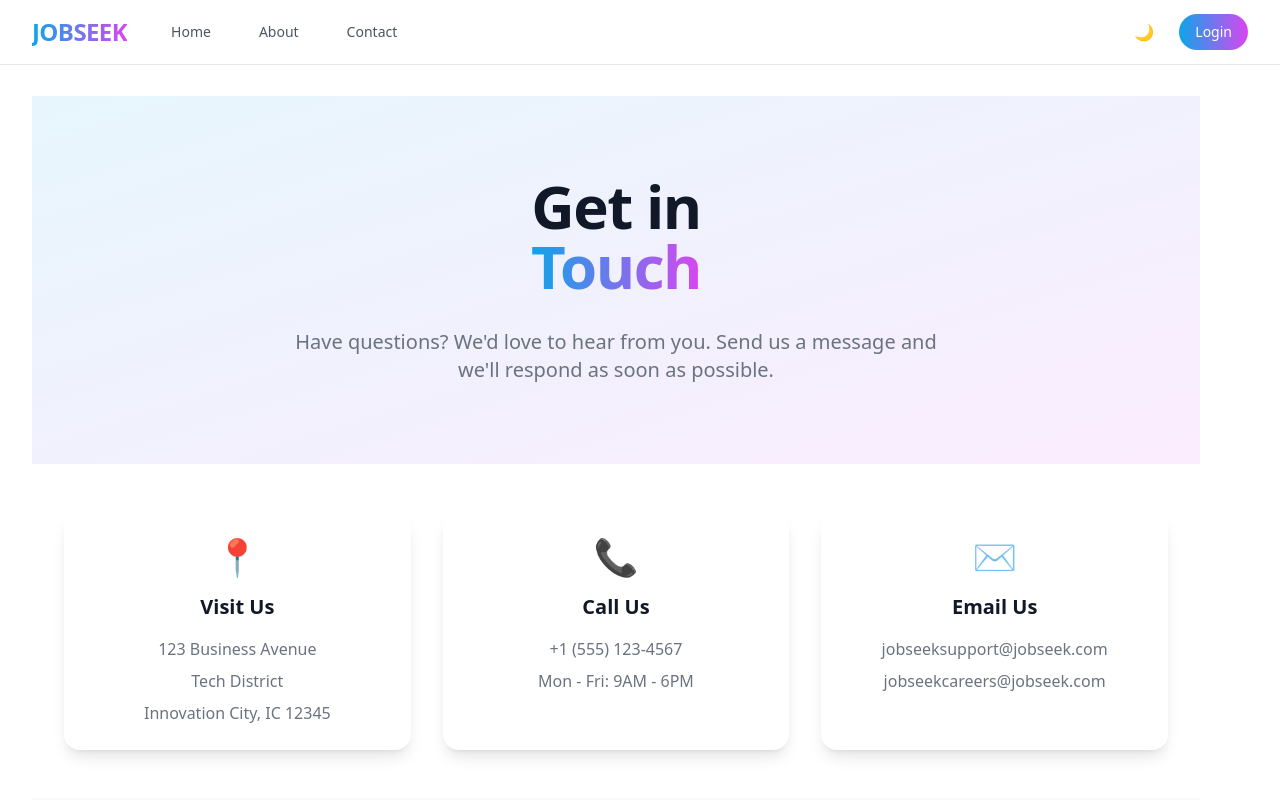
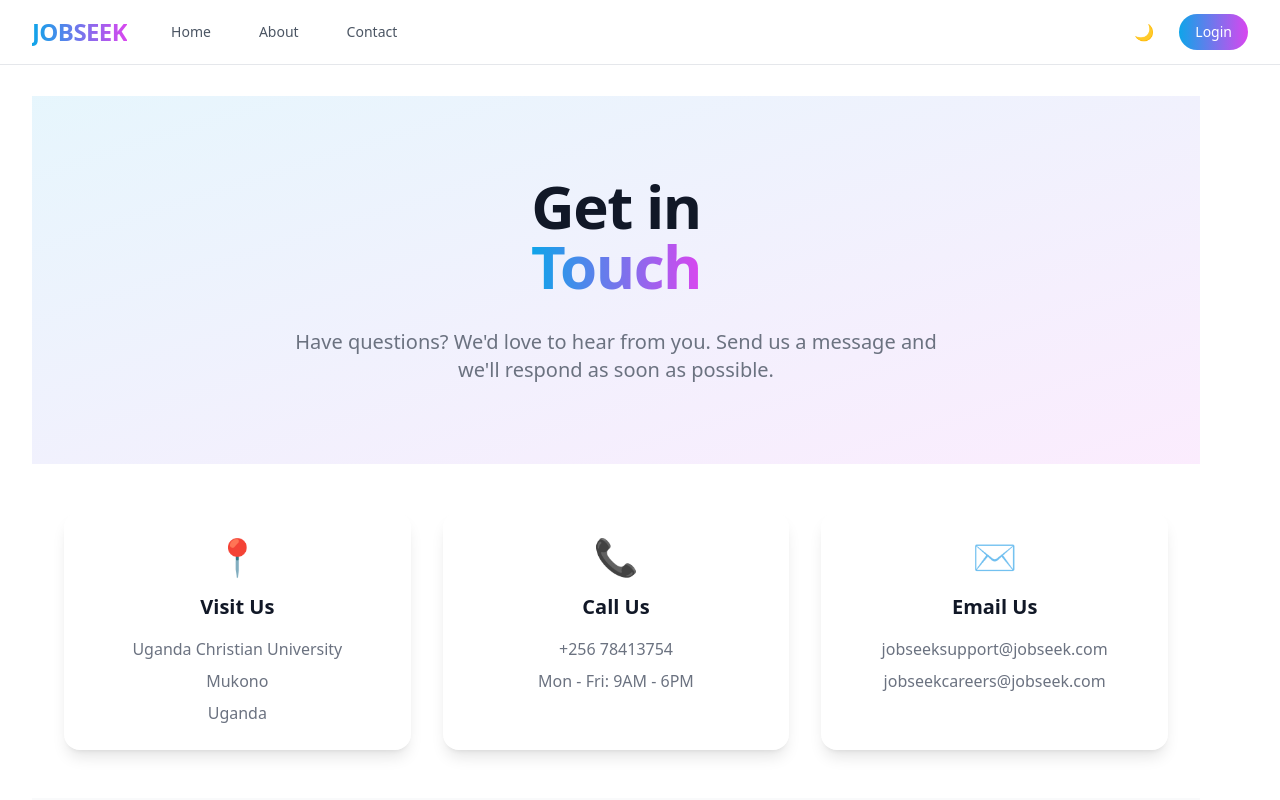
Before and after one commit to OkidNorbert/CAPSTONE-PROJECT, a React (Vite) app in the folder job-portal/: page /contact in a window 1280 px wide. Shown: the top 800 px of the page. Built offline with nearby package versions, Linux system fonts and the light colour scheme; no server answers.

Commit message:
contact information

```diff
--- a/job-portal/src/pages/Contact.jsx
+++ b/job-portal/src/pages/Contact.jsx
@@ -27,12 +27,12 @@ const Contact = () => {
     {
       icon: '📍',
       title: 'Visit Us',
-      details: ['123 Business Avenue', 'Tech District', 'Innovation City, IC 12345']
+      details: ['Uganda Christian University', ' Mukono', 'Uganda']
     },
     {
       icon: '📞',
       title: 'Call Us',
-      details: ['+1 (555) 123-4567', 'Mon - Fri: 9AM - 6PM']
+      details: ['+256 78413754', 'Mon - Fri: 9AM - 6PM']
     },
     {
       icon: '✉️',
```
